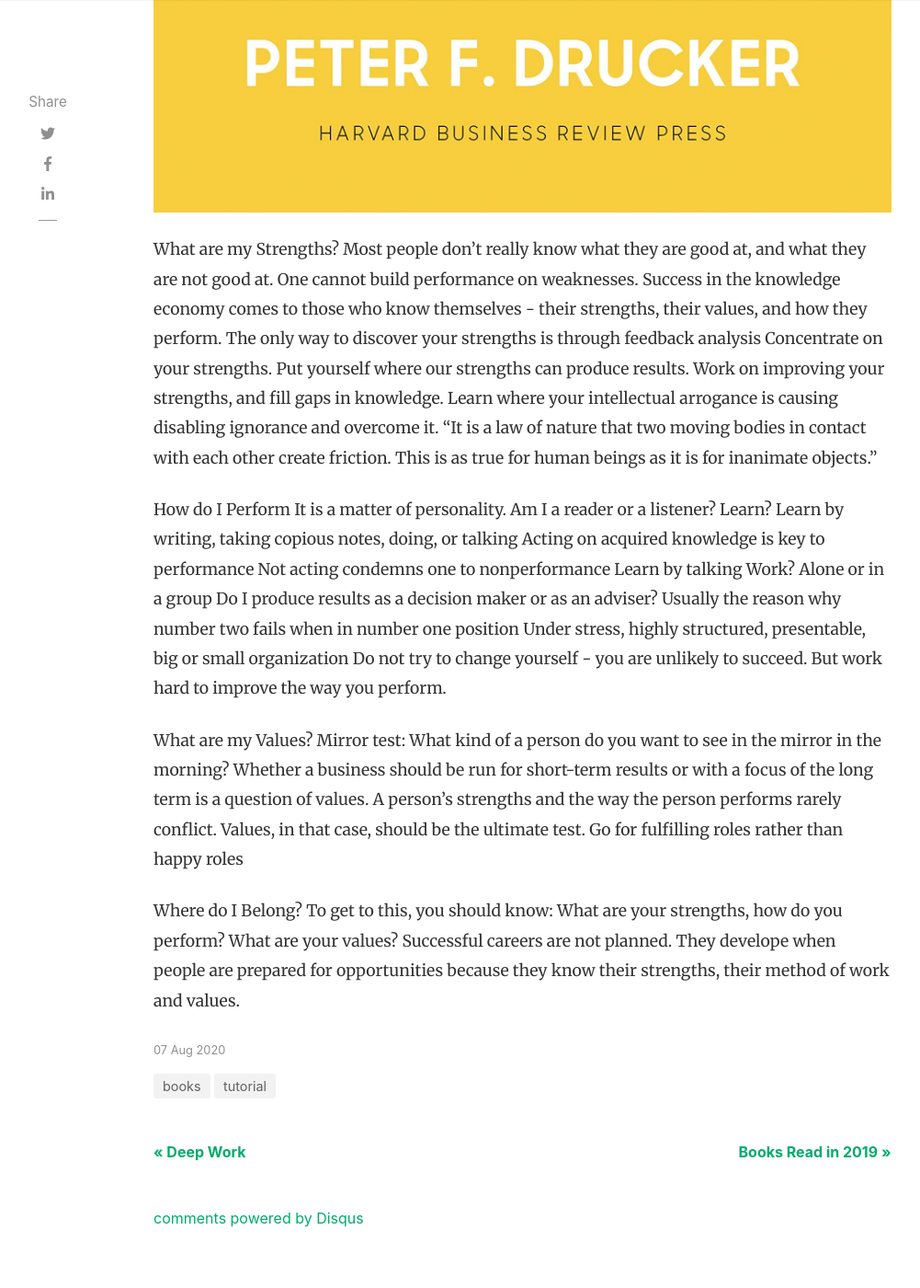
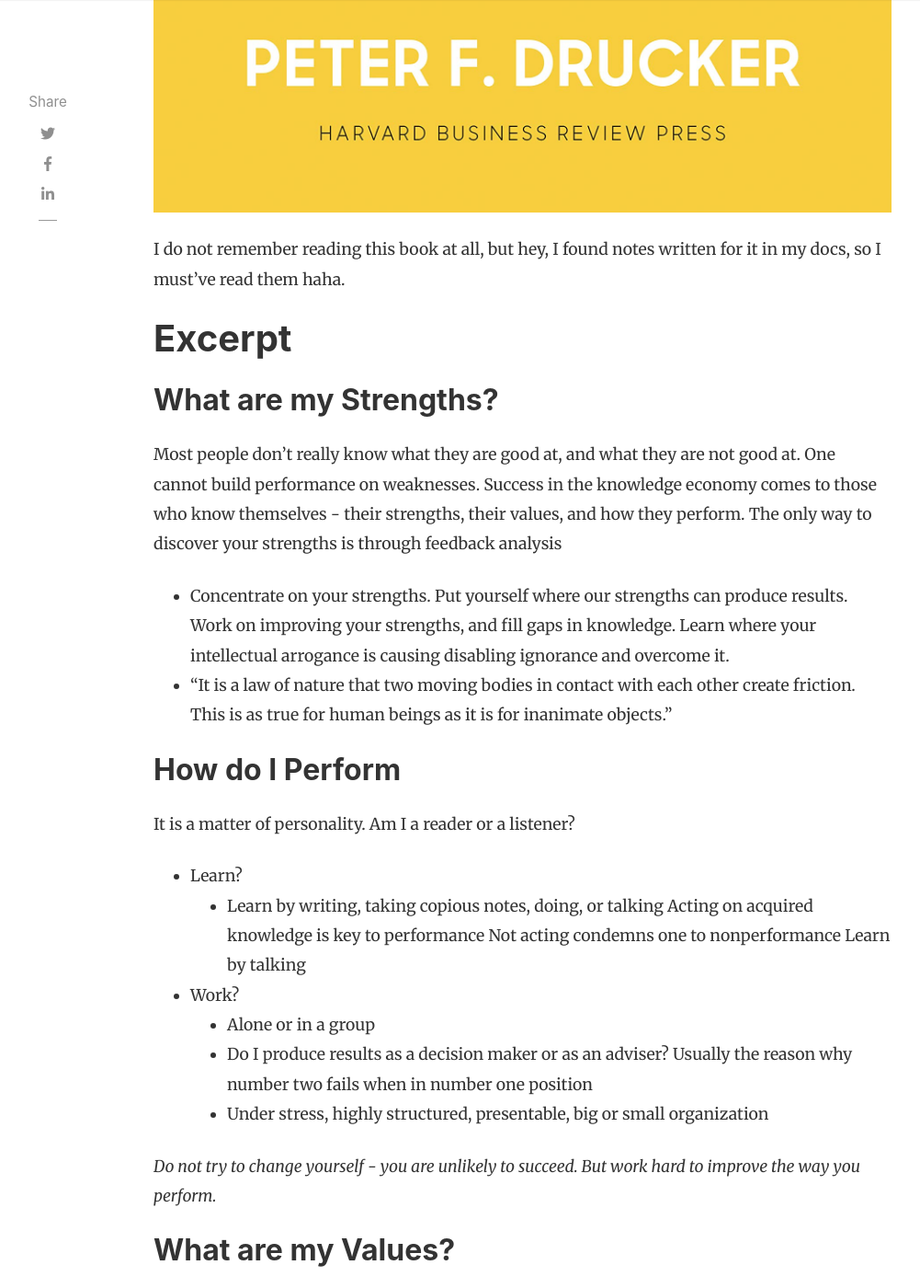
Before and after one commit to jsingh41/jsingh41.github.io, a Jekyll site: the page built from _posts/2020-08-07-managing_oneself.md, in a window 1280 px wide and 1400 px high, scrolled down 1411 px. Shown: the whole window at 92% size, without its empty margins (118-1119 px from the left). Built offline with Jekyll 4.4.1, drawn with Linux system fonts in a browser that asks for light colours; nearby versions of some CDN libraries; comment, search, counter and statistics services are not loaded; some of the changed text lies outside the part shown.

Commit message:
Update 2020-08-07-managing_oneself.md

```diff
--- a/_posts/2020-08-07-managing_oneself.md
+++ b/_posts/2020-08-07-managing_oneself.md
@@ -2,34 +2,38 @@
 layout: post
 title:  "Managing Oneself"
 author: juhi
-categories: [ books, tutorial ]
+categories: [ books, excerpts, business, self-help, personal-development ]
 image: assets/images/managing_onself.jpg
 ---
-What are my Strengths?
+I do not remember reading this book at all, but hey, I found notes written for it in my docs, so I must've read them haha.
+
+# Excerpt
+## What are my Strengths?
 Most people don’t really know what they are good at, and what they are not good at. One cannot build performance on weaknesses. Success in the knowledge economy comes to those who know themselves - their strengths, their values, and how they perform. The only way to discover your strengths is through feedback analysis
-Concentrate on your strengths. Put yourself where our strengths can produce results.
+- Concentrate on your strengths. Put yourself where our strengths can produce results.
 Work on improving your strengths, and fill gaps in knowledge.
 Learn where your intellectual arrogance is causing disabling ignorance and overcome it.
-“It is a law of nature that two moving bodies in contact with each other create friction. This is as true for human beings as it is for inanimate objects.”
+- “It is a law of nature that two moving bodies in contact with each other create friction. This is as true for human beings as it is for inanimate objects.”
 
-How do I Perform
+## How do I Perform
 It is  a matter of personality. Am I a reader or a listener?
-Learn?
-Learn by writing, taking copious notes, doing, or talking
+- Learn?
+	- Learn by writing, taking copious notes, doing, or talking
 Acting on acquired knowledge is key to performance
 Not acting condemns one to nonperformance
 Learn by talking
-Work?
-Alone or in a group
-Do I produce results as a decision maker or as an adviser? Usually the reason why number two fails when in number one position
-Under stress, highly structured, presentable, big or small organization
-Do not try to change yourself - you are unlikely to succeed. But work hard to improve the way you perform.
+- Work?
+	- Alone or in a group
+	- Do I produce results as a decision maker or as an adviser? Usually the reason why number two fails when in number one position
+	- Under stress, highly structured, presentable, big or small organization
 
-What are my Values?
+_Do not try to change yourself - you are unlikely to succeed. But work hard to improve the way you perform._
+
+## What are my Values?
 Mirror test: What kind of a person do you want to see in the mirror in the morning?
-Whether a business should be run for short-term results or with a focus of the long term is a question of values.
-A person’s strengths and the way the person performs rarely conflict. Values, in that case, should be the ultimate test. Go for fulfilling roles rather than happy roles
+ - Whether a business should be run for short-term results or with a focus of the long term is a question of values.
+- A person’s strengths and the way the person performs rarely conflict. Values, in that case, should be the ultimate test. Go for fulfilling roles rather than happy roles
 
-Where do I Belong?
+## Where do I Belong?
 To get to this, you should know: What are your strengths, how do you perform? What are your values?
-Successful careers are not planned. They develope when people are prepared for opportunities because they know their strengths, their method of work and values.
+Successful careers are not planned. They develop when people are prepared for opportunities because they know their strengths, their method of work and values.
```
